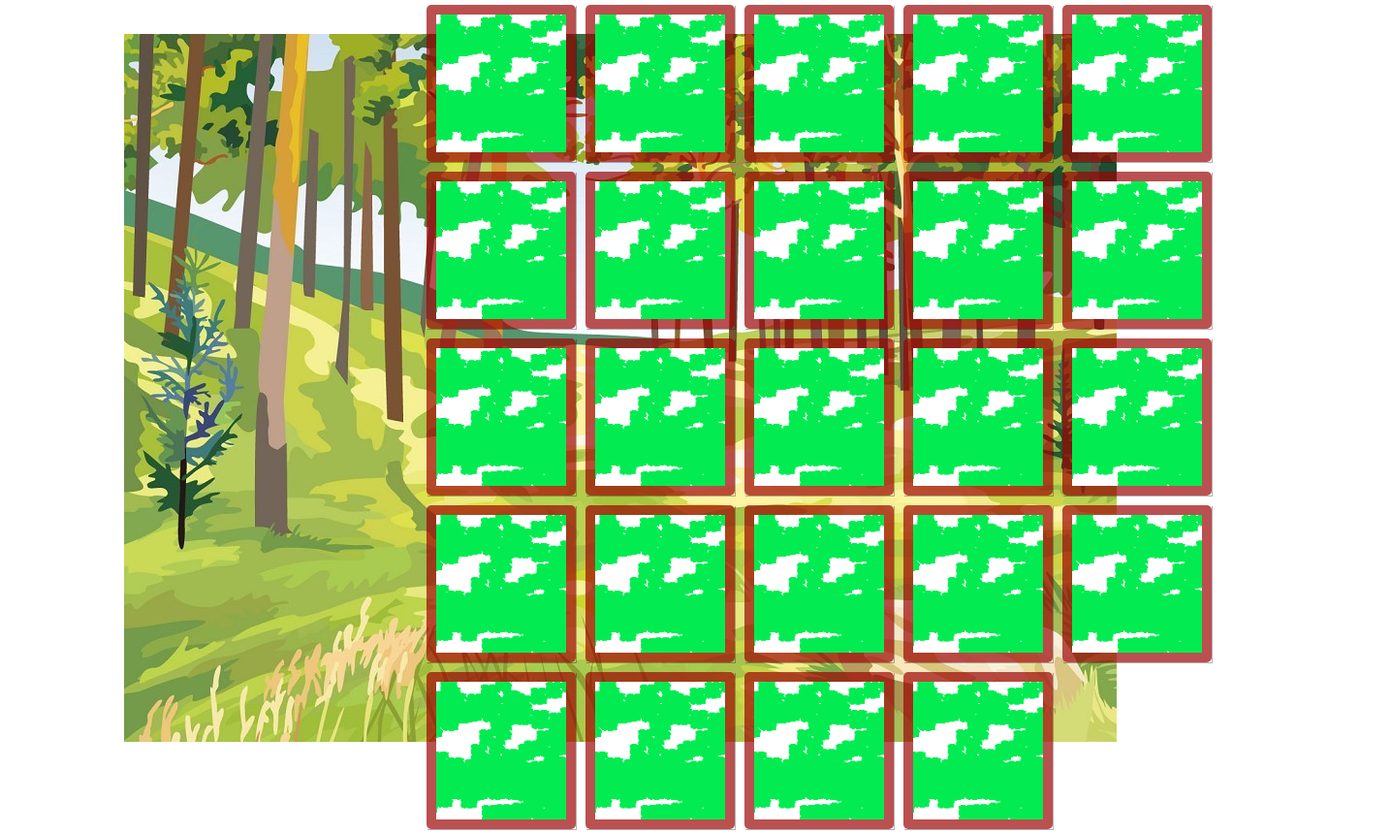
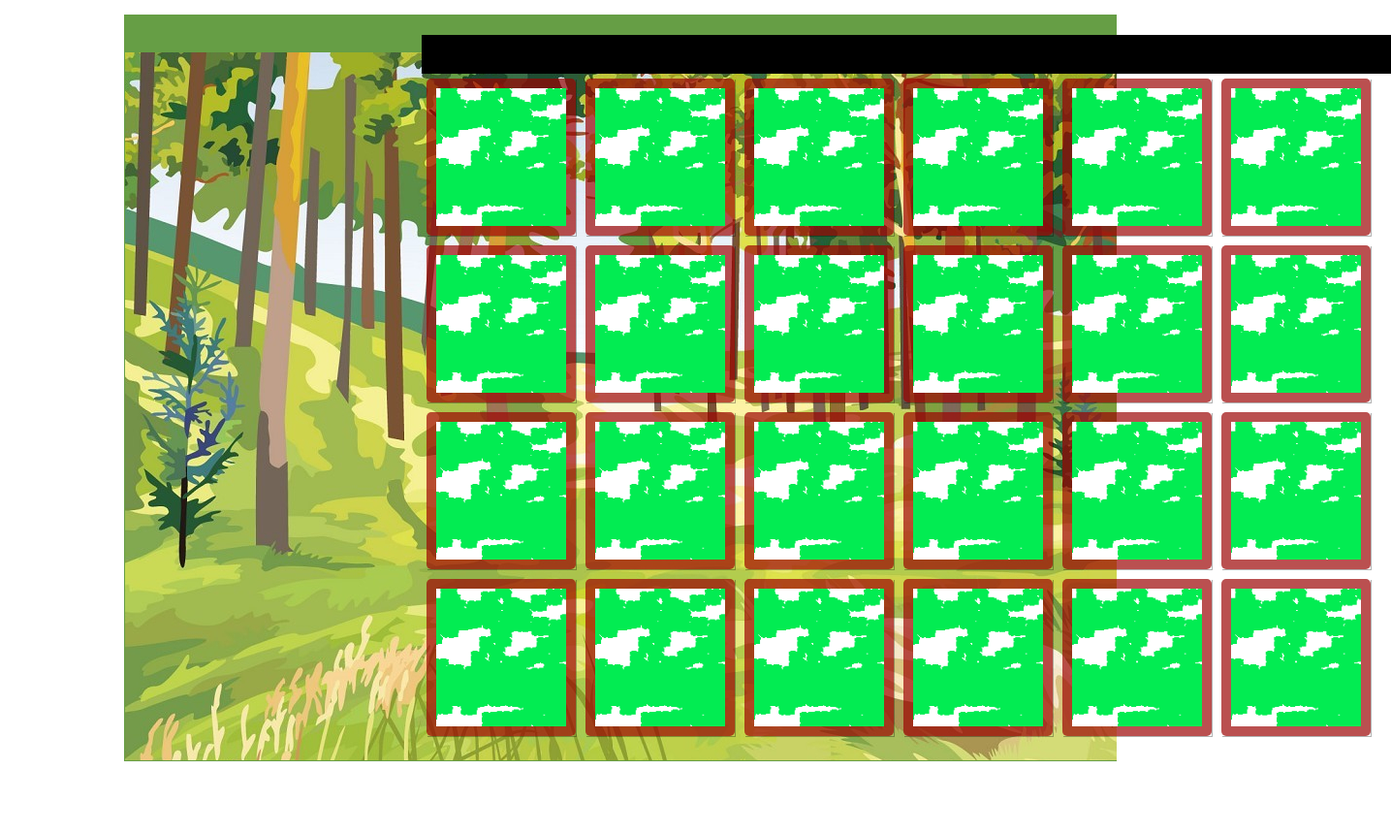
Before and after one commit to jotamii/Game, a plain HTML site: page index.html in a window 1280 px wide. Shown: the whole page at 97% size, 1435 px wide, since content can reach past the window. After the commit the page ends 800 px from the top, so only its background shows below. Drawn offline with Linux system fonts and the light colour scheme.

Commit message:
changing background, adding score div

```diff
--- a/game.js
+++ b/game.js
@@ -23,7 +23,7 @@ function flipCard() {
 
 function checkForMatch() {
     if (firstCard.dataset.framework === secondCard.dataset.framework) {
-        disableCards();
+        removeCards()
         return;
     }
 
@@ -52,10 +52,15 @@ function resetBoard() {
     [firstCard, secondCard] = [null, null];
 }
 
+function removeCards() {
+    firstCard.style.visibility = "hidden";
+    secondCard.style.visibility = "hidden";
+}
+
 (function shuffle() {
-       cards.forEach(card => {
-         let ramdomPos = Math.floor(Math.random() * 12);
+    cards.forEach(card => {
+        let ramdomPos = Math.floor(Math.random() * 12);
         card.style.order = ramdomPos;
-       });
-     })();
+    });
+})();
 cards.forEach(card => card.addEventListener('click', flipCard));
--- a/index.html
+++ b/index.html
@@ -12,6 +12,7 @@
 
 <body>
     <section class="memory-game">
+            <div class="score"></div>
         <div class="memory-card" data-framework="cow">
             <img class="front-face" src="1.png" alt="Cow">
             <img class="back-face" src="bg.png" alt="Back">
--- a/styles.css
+++ b/styles.css
@@ -11,10 +11,19 @@
 body {
     height: 100vh;
     display: flex;
-    background: url(../gamebackground.png) no-repeat center;
+    background: url(../gra2.png) no-repeat center;
   }
 
-  .memory-game {
+.score {
+    margin-top: auto;
+    margin-bottom: auto;
+    display: flex;
+    height: 40px;
+    width: 1030px;
+    background: black;
+}
+
+.memory-game {
     width: 1000px;
     /* height: 640px; */
     margin-top: auto;
```
Also changed, not shown: gra2.png (added).
